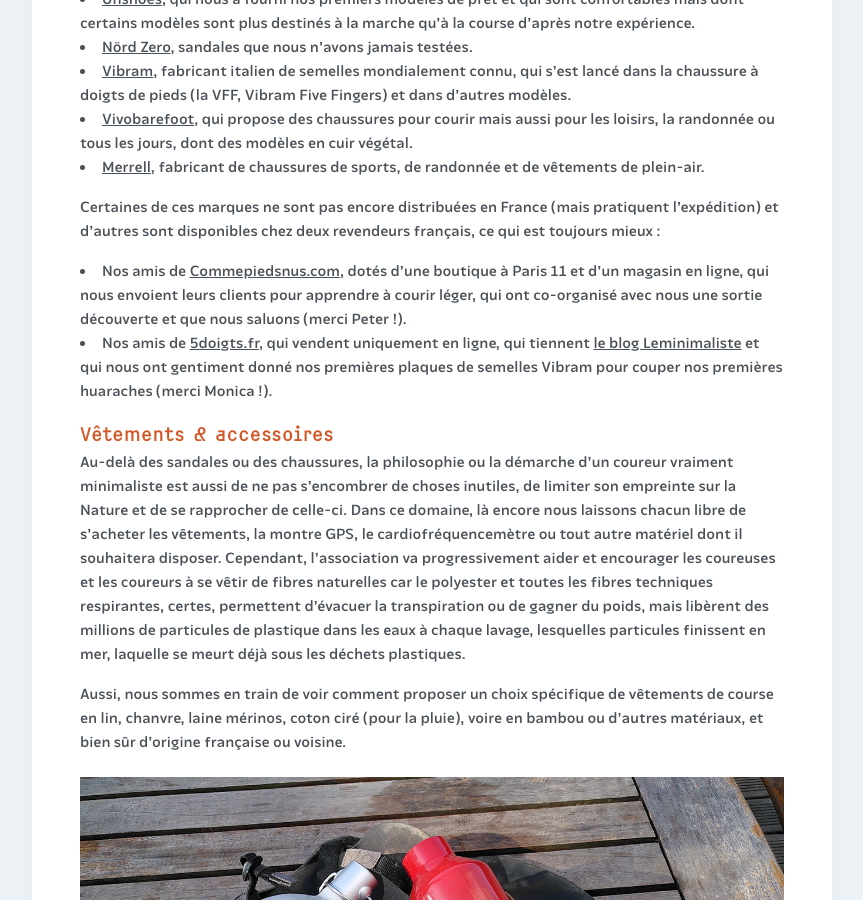
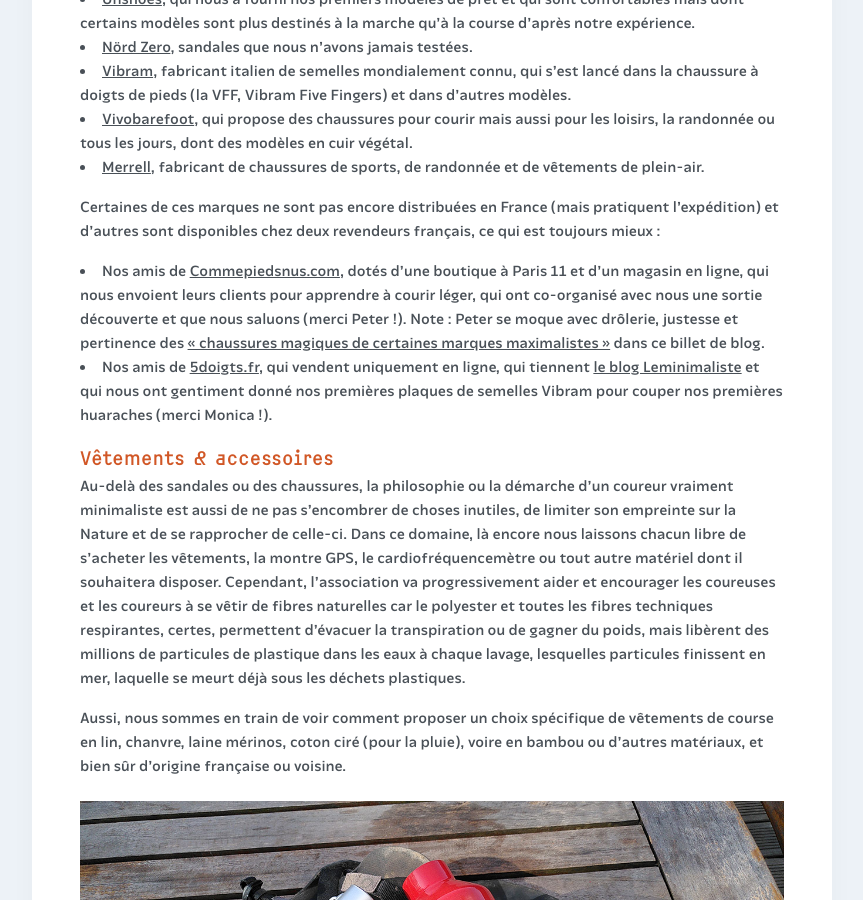
Before and after one commit to courirpaleo/courirpaleo.github.io, a Jekyll site: the page built from _pages/ressources.md, in a window 1280 px wide and 900 px high, scrolled down 9284 px. Shown: the whole window, without its empty margins (208-1071 px from the left). Built offline with Jekyll 4.4.1, drawn with Linux system fonts in a browser that asks for light colours; some web fonts are replaced.

Commit message:
Update ressources.md

```diff
--- a/_pages/ressources.md
+++ b/_pages/ressources.md
@@ -105,7 +105,7 @@
 - [Merrell](https://www.merrell.com/FR/fr_FR/home), fabricant de chaussures de sports, de randonnée et de vêtements de plein-air.
 
 Certaines de ces marques ne sont pas encore distribuées en France (mais pratiquent l'expédition) et d'autres sont disponibles chez deux revendeurs français, ce qui est toujours mieux&nbsp;:
-- Nos amis de [Commepiedsnus.com](https://commepiedsnus.com/fr), dotés d'une boutique à Paris 11 et d'un magasin en ligne, qui nous envoient leurs clients pour apprendre à courir léger, qui ont co-organisé avec nous une sortie découverte et que nous saluons (merci Peter&nbsp;!).
+- Nos amis de [Commepiedsnus.com](https://commepiedsnus.com/fr), dotés d'une boutique à Paris 11 et d'un magasin en ligne, qui nous envoient leurs clients pour apprendre à courir léger, qui ont co-organisé avec nous une sortie découverte et que nous saluons (merci Peter&nbsp;!). Note&nbsp;: Peter se moque avec drôlerie, justesse et pertinence des [«&nbsp;chaussures magiques de certaines marques maximalistes&nbsp;»](https://commepiedsnus.com/fr/blog/vive-les-chaussures-magiques-b9.html) dans ce billet de blog.
 - Nos amis de [5doigts.fr](https://5doigts.fr), qui vendent uniquement en ligne, qui tiennent [le blog Leminimaliste](https://leminimaliste.info) et qui nous ont gentiment donné nos premières plaques de semelles Vibram pour couper nos premières huaraches (merci Monica&nbsp;!).
 
 ### Vêtements & accessoires
```
